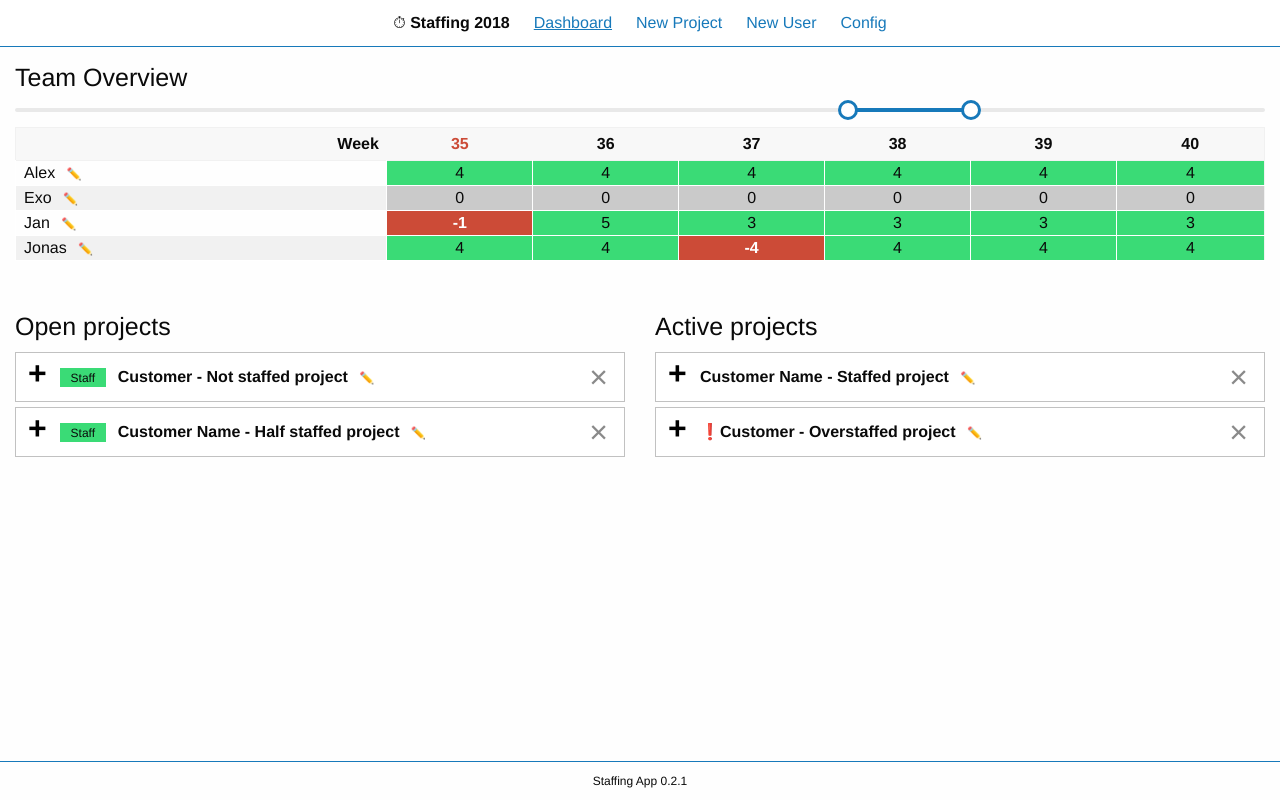
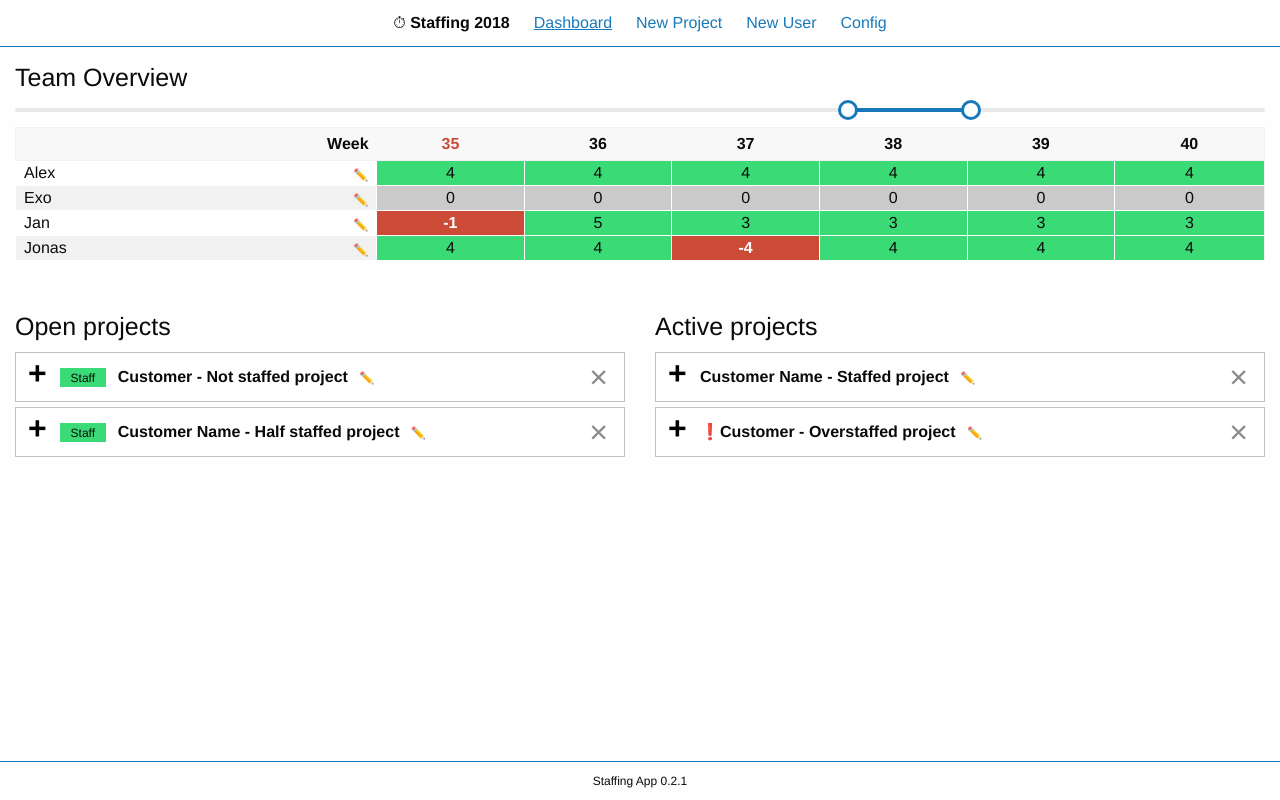
Before and after one commit to hummelch/staffing, a React (Create React App) app: page /#/ in a window 1280 px wide. Built offline with nearby package versions, Linux system fonts and the light colour scheme; data requests are answered from the project's data file.

Commit message:
fix styles on workload name cell

```diff
--- a/src/components/workload/workload.scss
+++ b/src/components/workload/workload.scss
@@ -47,6 +47,10 @@
     &--name {
       text-align: left;
       cursor: auto;
+
+      &:hover {
+        background-color: #dddddd;
+      }
     }
   }
 
@@ -75,6 +79,9 @@
   }
 
   &__editLink {
+    float: right;
+    position: relative;
+    top: 5px;
     font-size: 75%;
     margin-left: 0.5rem;
   }
```
